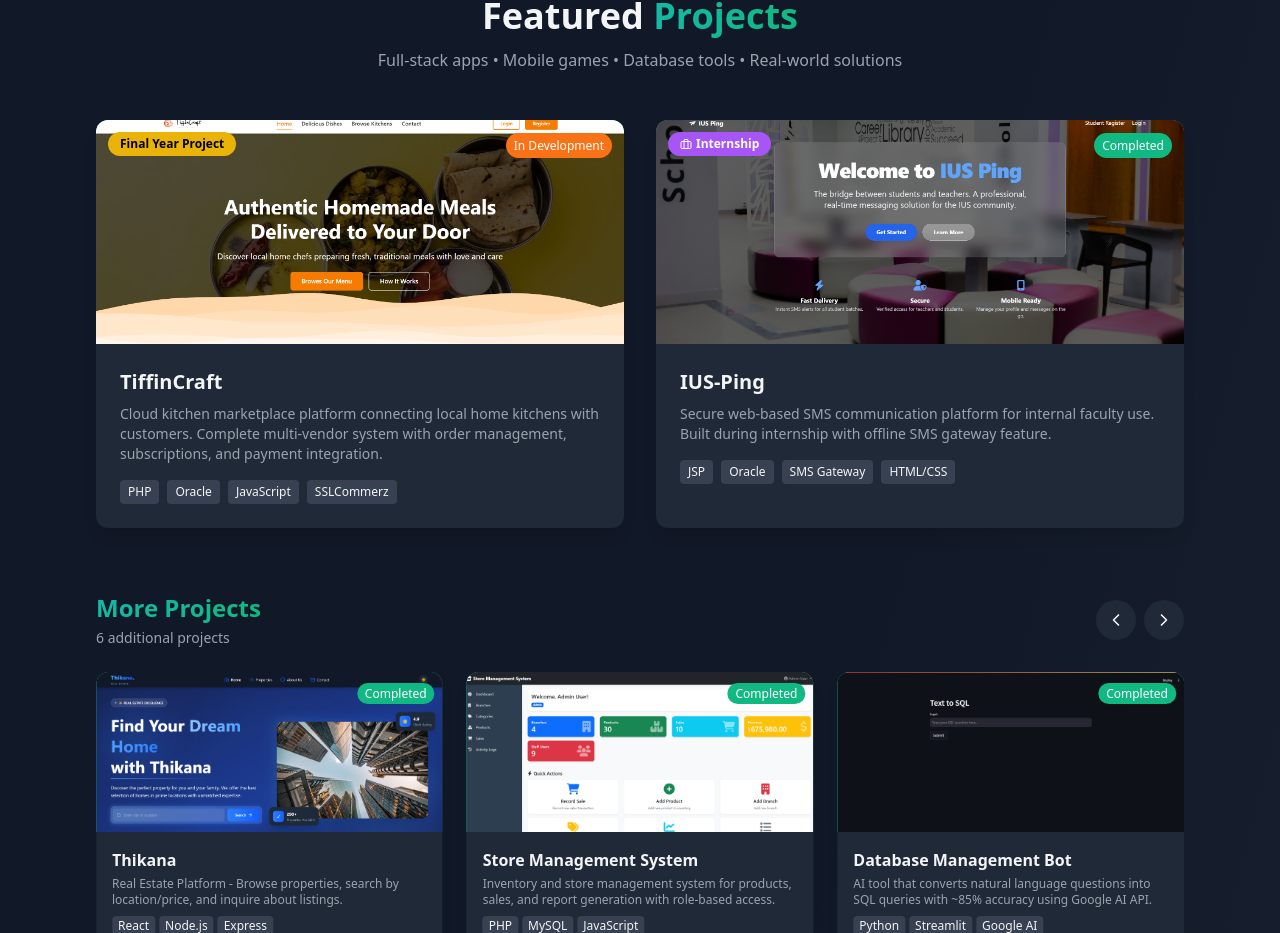
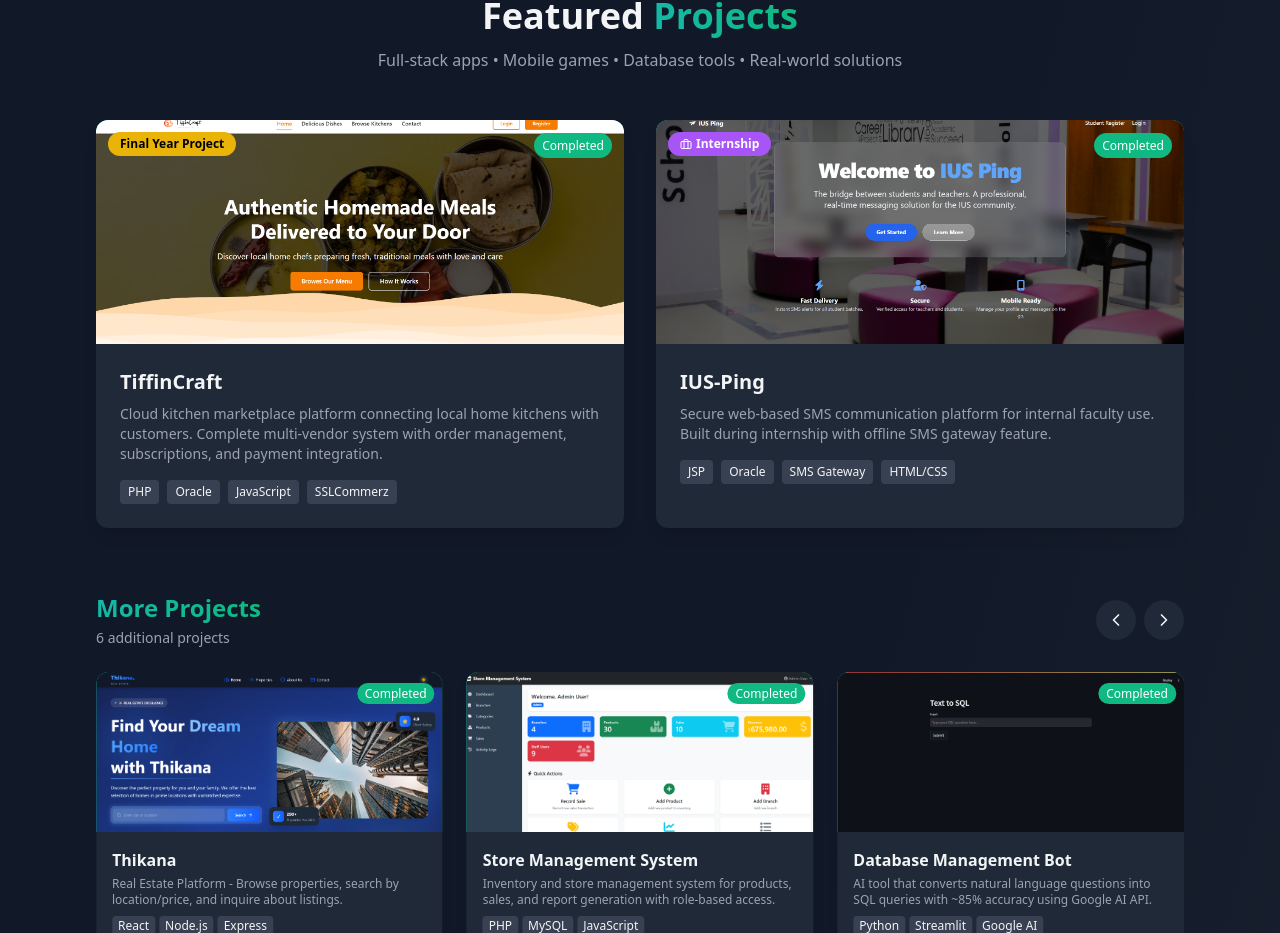
Before and after one commit to RakibDevHub/portfolio, a React (Vite) app: page / in a window 1280 px wide. Shown: the part 936-1869 px from the top of the page. Built offline with nearby package versions, Linux system fonts and the light colour scheme; grey boxes are pictures that could not be loaded.

Commit message:
update project data

```diff
--- a/src/data/projectsData.js
+++ b/src/data/projectsData.js
@@ -6,7 +6,7 @@ export const projectsData = [
       "Cloud kitchen marketplace platform connecting local home kitchens with customers. Complete multi-vendor system with order management, subscriptions, and payment integration.",
     tech: ["PHP", "Oracle", "JavaScript", "SSLCommerz"],
     github: "https://github.com/RakibDevHub/TiffinCraft",
-    status: "In Development",
+    status: "Completed",
     category: "main",
     image: "/images/projects/tiffincraft.png",
     badge: "Final Year Project",
```
